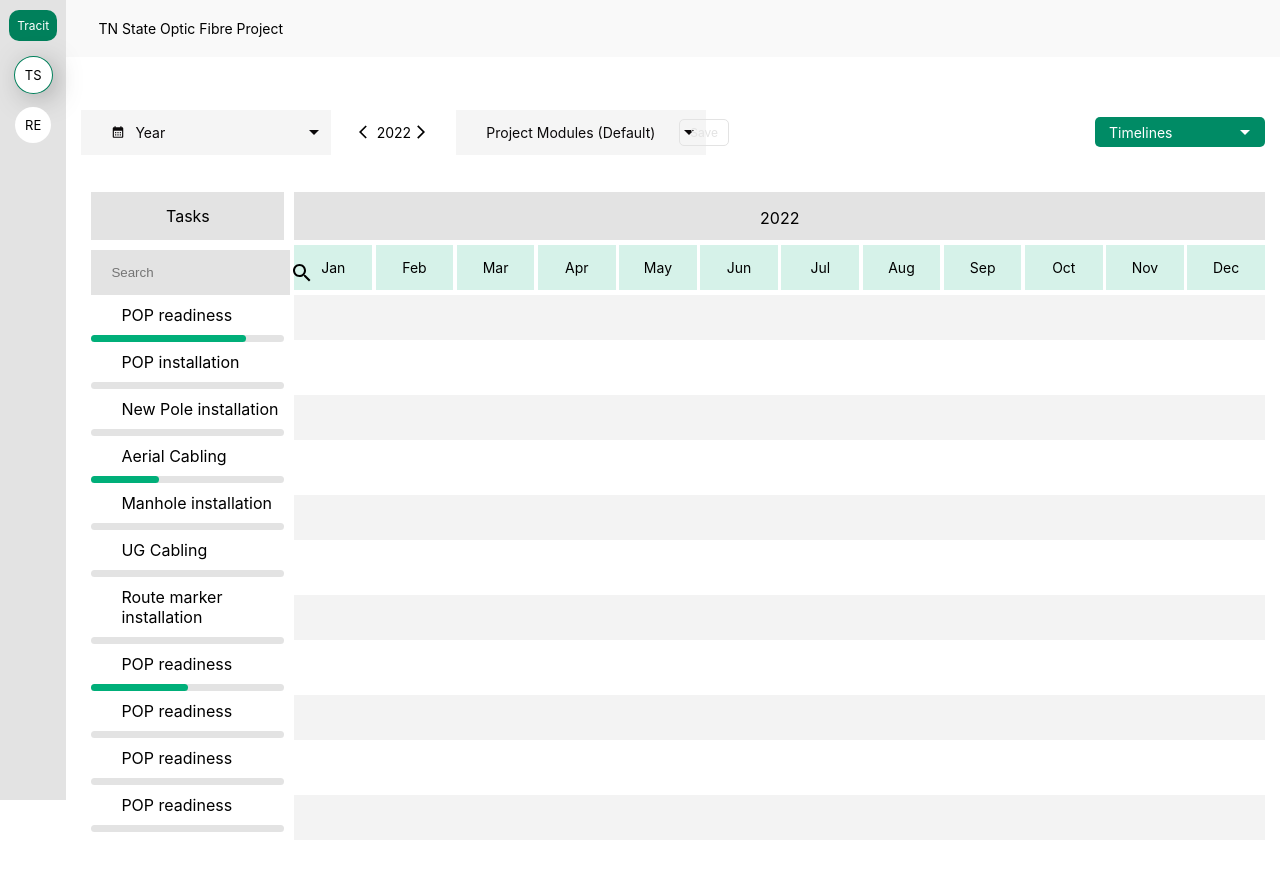
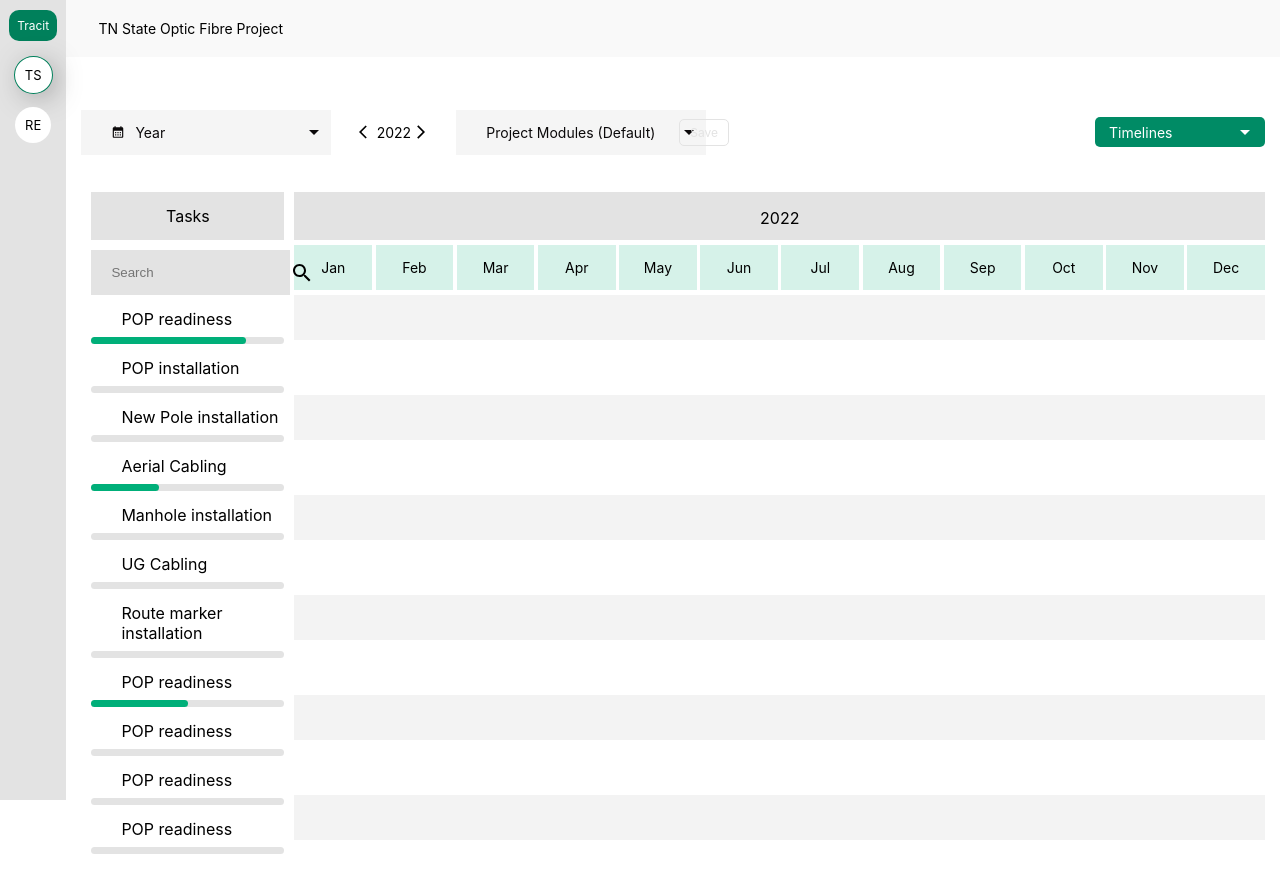
Before and after one commit to Mbistami/timeline, a Next.js app: page / in a window 1280 px wide. Shown: the top 892 px of the page. Built offline with nearby package versions, Linux system fonts and the light colour scheme.

Commit message:
tasks alignement

```diff
--- a/styles/Home.module.css
+++ b/styles/Home.module.css
@@ -187,7 +187,8 @@
 
 .taskItem > p{
   margin: 0;
-  padding: 10px;
+  padding: 9px;
+  padding-bottom: 8px;
   padding-right: 0;
   padding-left: 30px;
 }
@@ -243,7 +244,7 @@
   min-width: 8%;
 }
 .searchContainerTool {
-  padding-top: 10px;
+  padding-top: 5px;
 }
 .searchTool > input:focus {
   outline: none;
@@ -271,6 +272,9 @@
   min-width: 18%;
   padding-left: 10px;
   padding-right: 10px;
+  display: flex;
+  flex-direction: column;
+  gap: 5px;
 }
 
 .innerRightSide {
```
Also changed, not shown: 1 other file (tests, documents, lock files or other folders).
